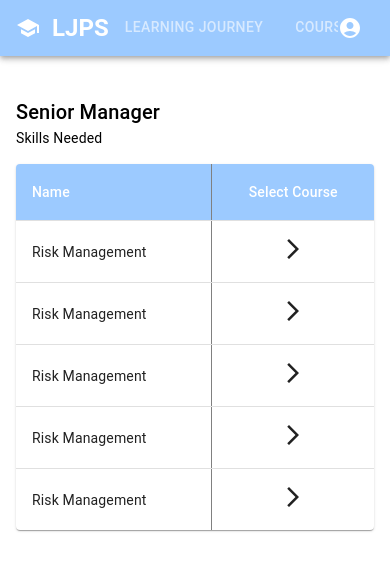
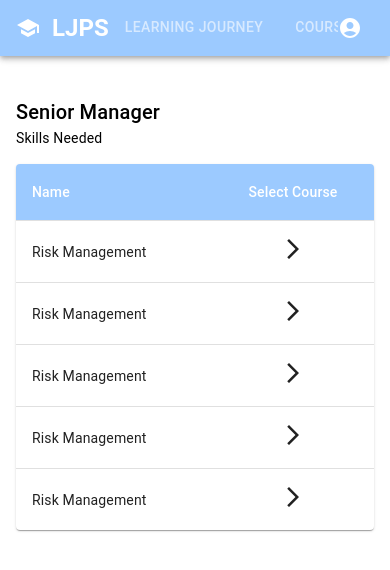
Before and after one commit to huilynt/LJMS, a React (Create React App) app: page /Skills in a window 390 px wide. Shown: the top 570 px of the page. Built offline with nearby package versions, Linux system fonts and the light colour scheme.

Commit message:
Remove borders for phone

```diff
--- a/src/pages/Skills.js
+++ b/src/pages/Skills.js
@@ -56,7 +56,7 @@ export default function Skills() {
                     <TableHead>
                         <TableRow>
                             <StyledTableCell sx={{ display: { xs: 'none', md: 'table-cell' } }}>Code No</StyledTableCell>
-                            <StyledTableCell>Name</StyledTableCell>
+                            <StyledTableCell sx={{borderRight: {xs:0, md:'0.5px solid grey'}}}>Name</StyledTableCell>
                             <StyledTableCell sx={{ display: { xs: 'none', md: 'table-cell' } }}>Description</StyledTableCell>
                             <StyledTableCell align='center'>Select Course</StyledTableCell>
                         </TableRow>
@@ -65,7 +65,7 @@ export default function Skills() {
                         {rows.map((row) => (
                             <StyledTableRow key={row.name}>
                                 <StyledTableCell sx={{ display: { xs: 'none', md: 'table-cell' } }}>{row.code}</StyledTableCell>
-                                <StyledTableCell>{row.name}</StyledTableCell>
+                                <StyledTableCell sx={{ borderRight: {xs:0, md:'0.5px solid grey'}} }>{row.name}</StyledTableCell>
                                 <StyledTableCell sx={{ display: { xs: 'none', md: 'table-cell' } }}>{row.desc}</StyledTableCell>
                                 <StyledTableCell align='center'><ArrowForwardIosIcon></ArrowForwardIosIcon></StyledTableCell>
                             </StyledTableRow>
```
